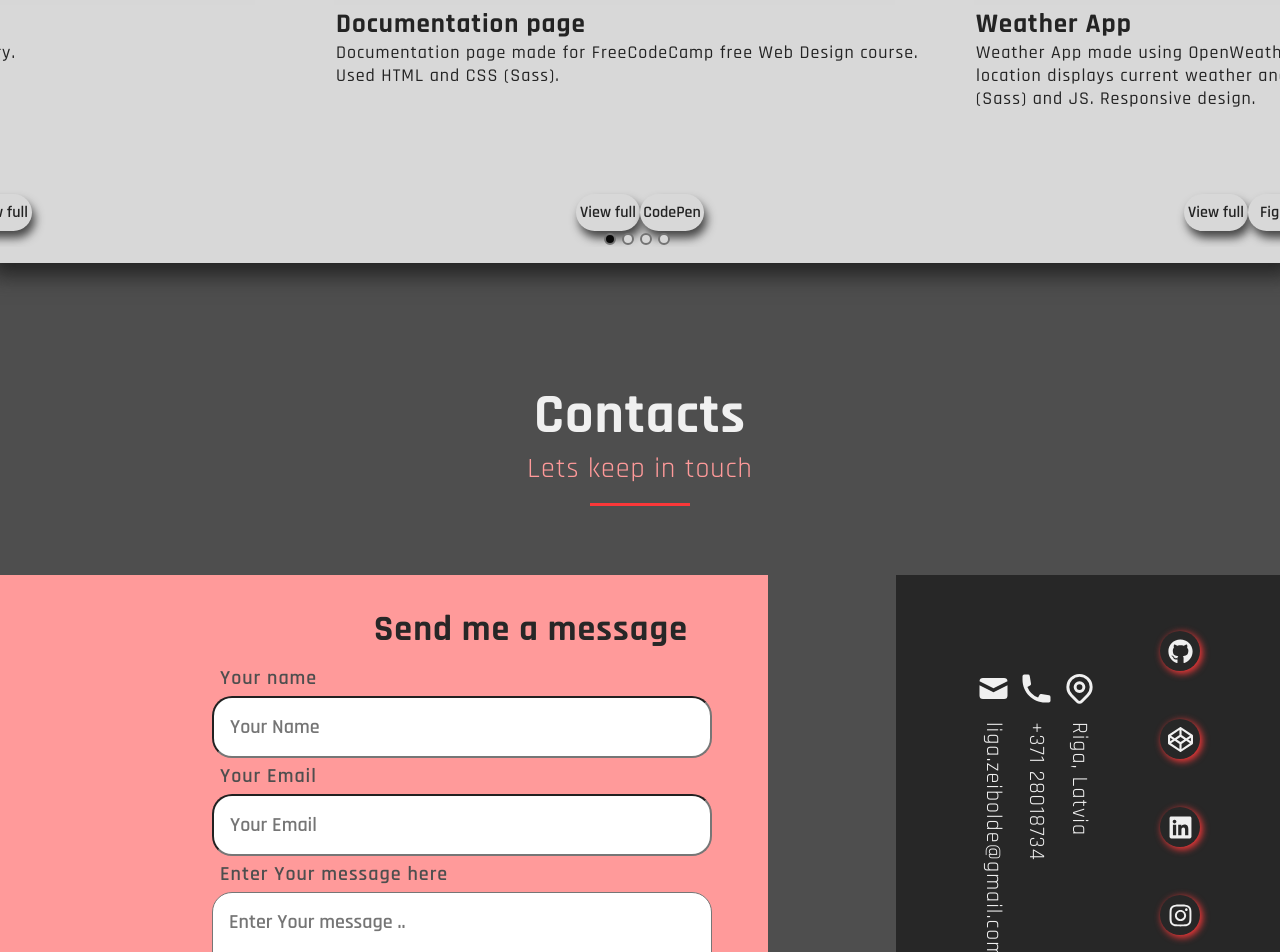
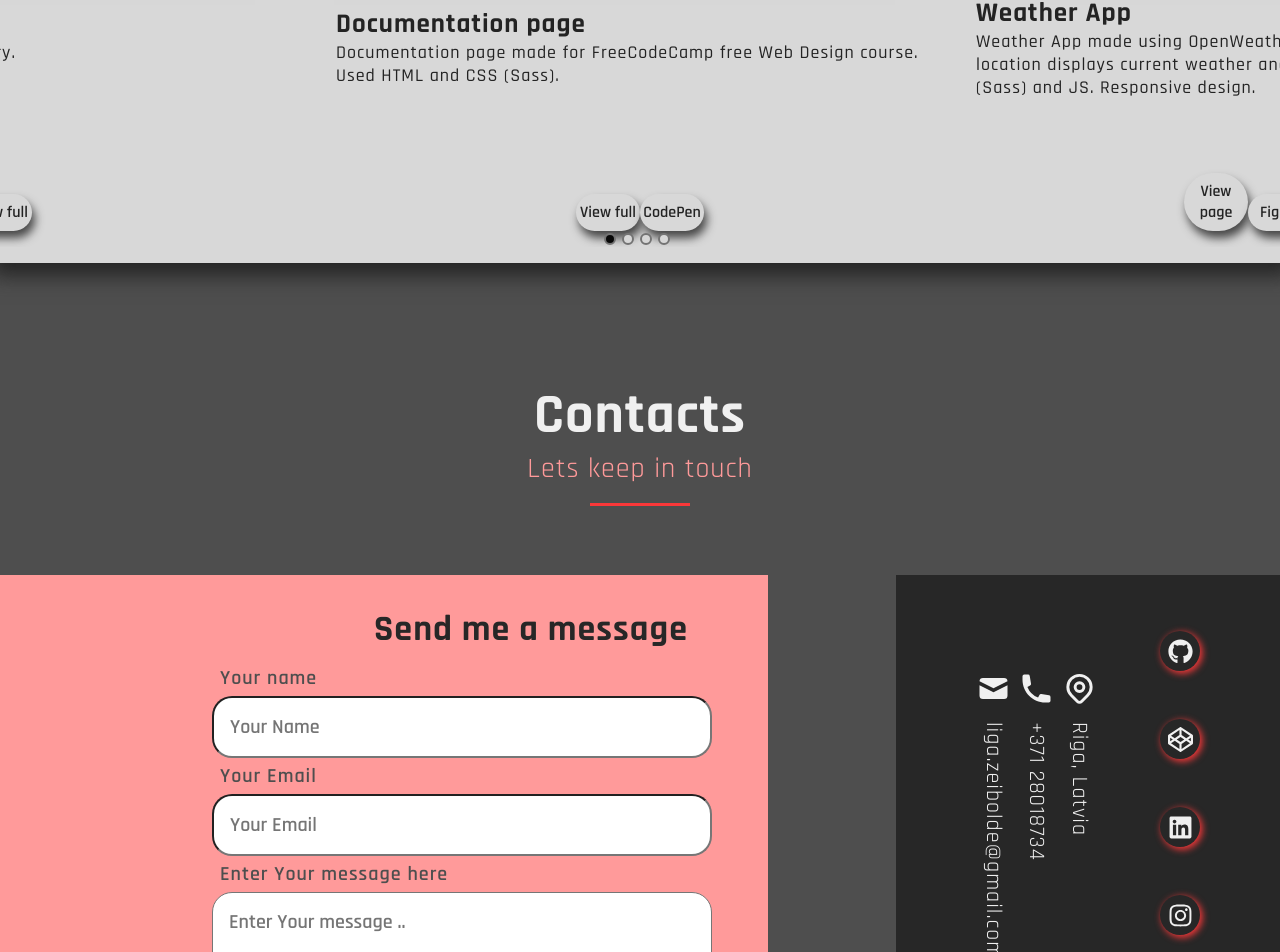
Before and after one commit to RynRaven/dev-Ryn, a React (Create React App) app: page / in a window 1280 px wide. Shown: the part 2159-3111 px from the top of the page. Built offline with nearby package versions, Linux system fonts and the light colour scheme.

Commit message:
Added WeatherAPI link

```diff
--- a/src/components/cta/cta.scss
+++ b/src/components/cta/cta.scss
@@ -25,7 +25,7 @@
                 border: none;
                 background-color: var(--color-accent);
                 cursor: pointer;
-                color: var(--color-neutral);
+                color: var(--color-neutral );
                 font-family: var(--font-family);
                 font-weight: 400;
                 //box-shadow: 3px 7px 10px var(--color-bright);
--- a/src/containers/projects/Projects.jsx
+++ b/src/containers/projects/Projects.jsx
@@ -69,7 +69,7 @@ const Projects = () => {
                     </div>
                     <div className="projects__container_card card-2">
                     <div className="projects__containter_card-img">
-                            <a href={project2} target="_blank">
+                            <a href="https://rynraven.github.io/WeatherAppAPI/" target="_blank">
                                 <img src={project2} alt="project2" />
                             </a>
                         </div>
@@ -78,8 +78,8 @@ const Projects = () => {
                             <p>Weather App made using OpenWeatherMap API key, accesing current location displays current weather and 7 day forecast. Used HTML, CSS (Sass) and JS. Responsive design.</p>
                         </div>
                         <div className="projects__container_card-view">
-                            <a href={project2} target="_blank">
-                                <button>View full</button>
+                            <a href="https://rynraven.github.io/WeatherAppAPI/" target="_blank">
+                                <button>View page</button>
                             </a>
                             <a href="https://www.figma.com/proto/k1KP5G67iithkw04uSFSWb/Weather-APP-with-API-using-current-location?page-id=0%3A1&node-id=105%3A2&viewport=241%2C48%2C0.16&scaling=contain" target="_blank">
                                 <button>Figma</button>
```
